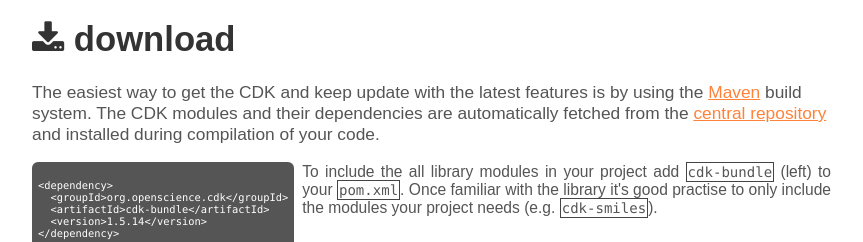
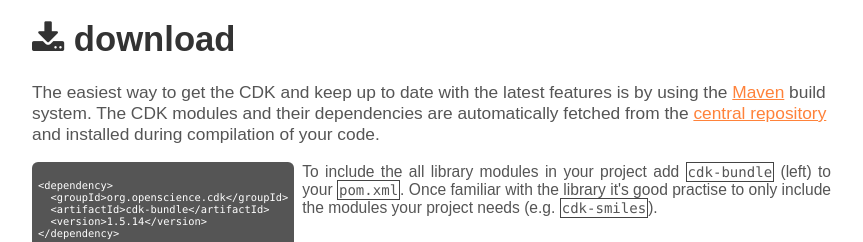
Before and after one commit to cdk/cdk.github.io, a plain HTML site: page index.html in a window 1280 px wide. Shown: the part 944-1186 px from the top of the page, without its empty margins (208-1071 px from the left). Drawn offline with Linux system fonts and the light colour scheme.

Commit message:
Update index.html

```diff
--- a/index.html
+++ b/index.html
@@ -62,7 +62,7 @@
     </ul>
     <div id="download">
       <h1><i aria-hidden="true" class="fa fa-download"></i> download</h1>
-      <p>The easiest way to get the CDK and keep update with the latest
+      <p>The easiest way to get the CDK and keep up to date with the latest
       features is by using the <a href="https://maven.apache.org/">Maven</a>
       build system. The CDK modules and their dependencies are automatically
       fetched from the <a href=
```
